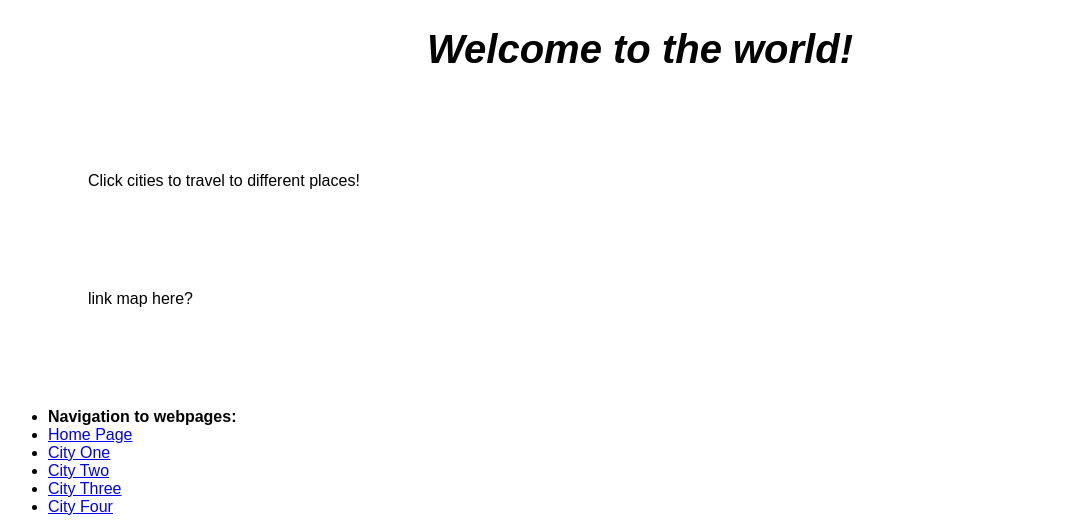
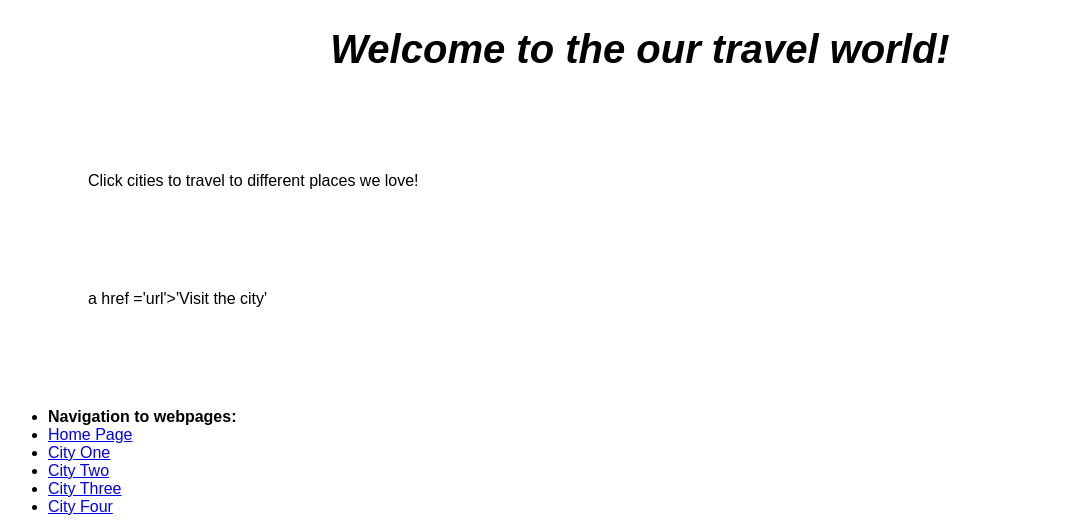
Before and after one commit to voramirez/adventure-seeker, a plain HTML site: page index.html in a window 1280 px wide. Shown: the top 521 px of the page, without its empty margins (0-1079 px from the left). Drawn offline with Linux system fonts and the light colour scheme.

Commit message:
Made a few changes

```diff
--- a/index.html
+++ b/index.html
@@ -7,10 +7,11 @@
   <title>MAPS</title>
 </head>
 <body>
-  <h1><em>Welcome to the world!</em></h1>
-  <p>Click cities to travel to different places!</p>
+  <h1><em>Welcome to the our travel world!</em></h1>
+  <p>Click cities to travel to different places we love!</p>
+  <p>a href ='url'>'Visit the city' </p>
 
-  <p>link map here?</p>
+  <!-- <p>link map here?</p>  -->
 
   <!--Insert main/back navigation links at bottom of page.-->
 
```
